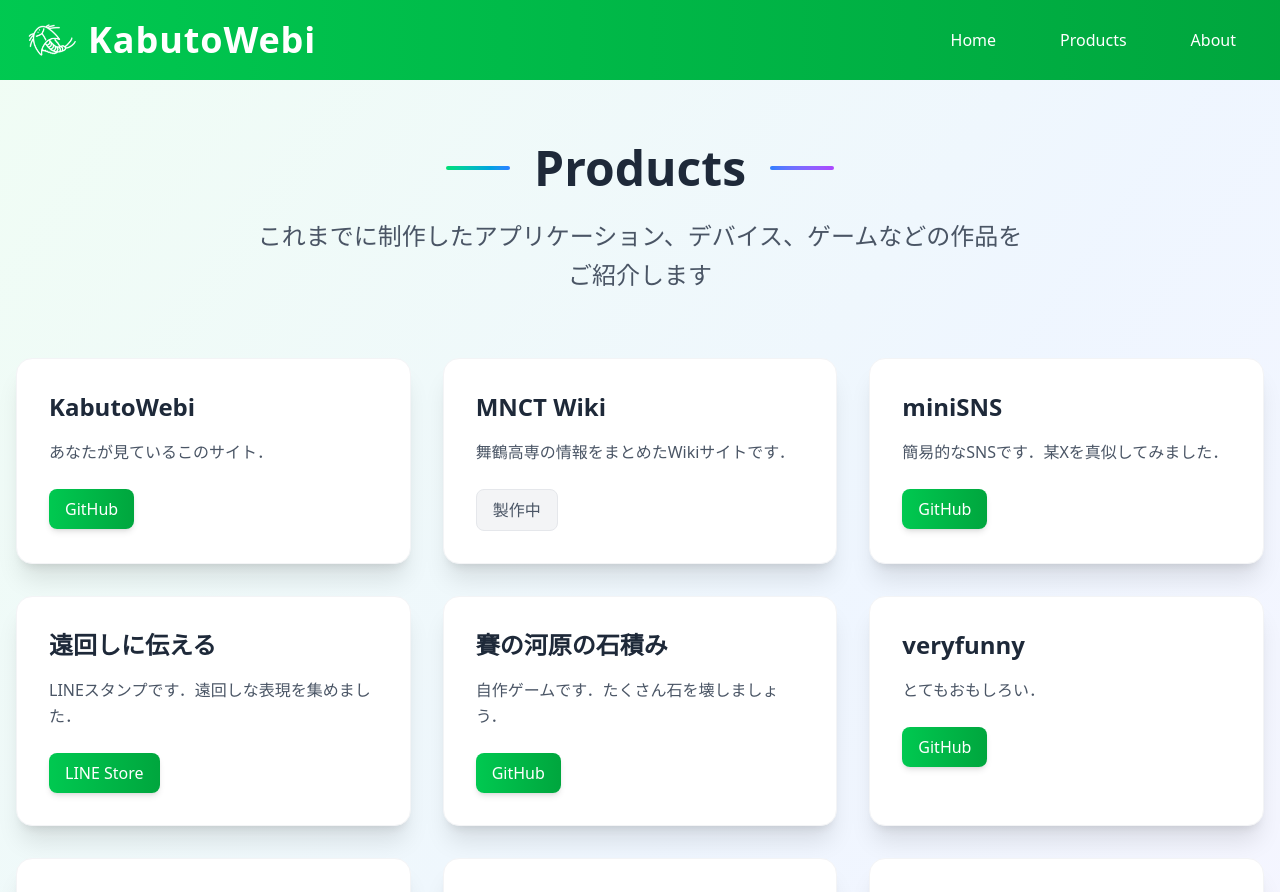
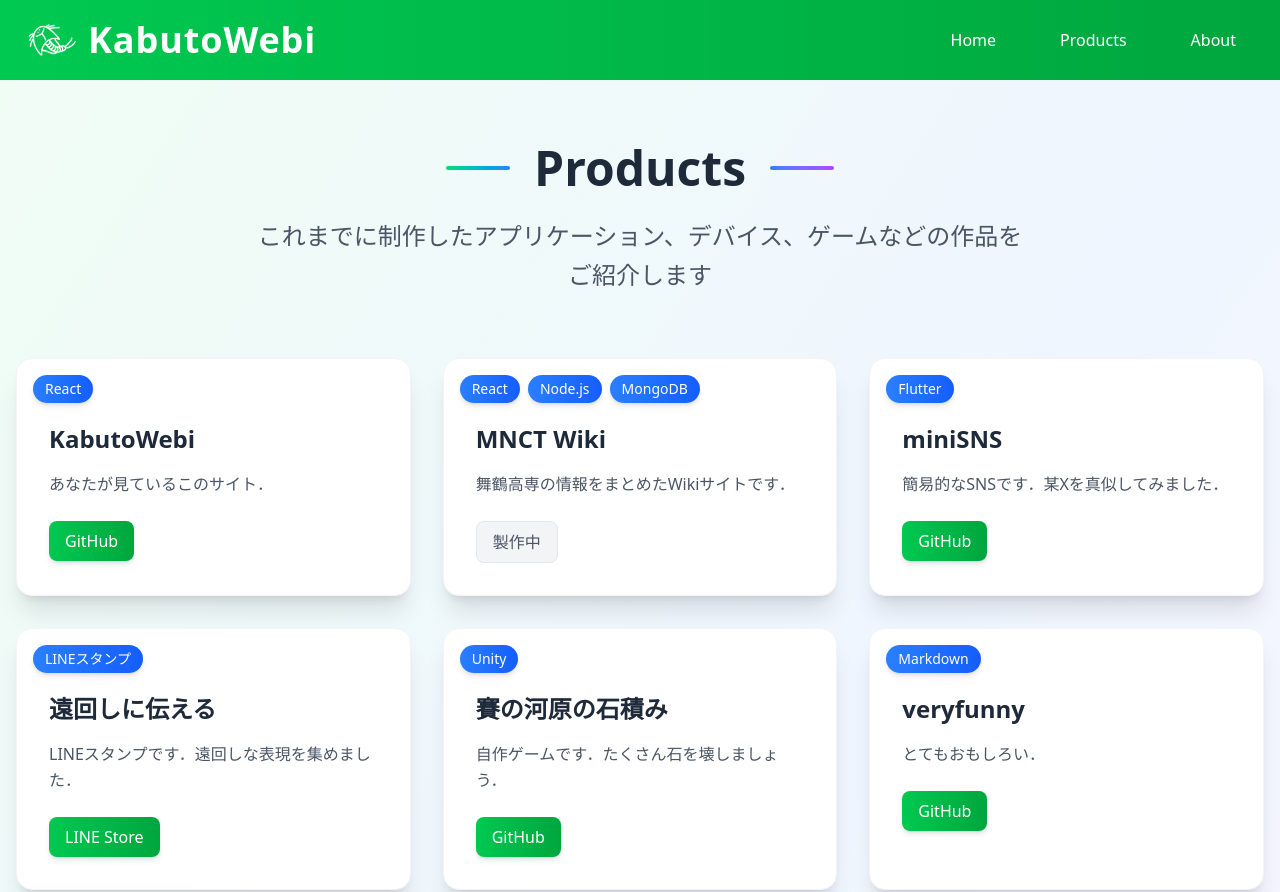
Before and after one commit to KabutoEbi/KabutoWebi, a React (Vite) app: page /products in a window 1280 px wide. Shown: the top 892 px of the page. Built offline with nearby package versions, Linux system fonts and the light colour scheme.

Commit message:
update ui, add product

```diff
--- a/src/components/Notifications.jsx
+++ b/src/components/Notifications.jsx
@@ -2,7 +2,9 @@ import React from "react";
 
 const Notifications = () => {
     const notifications = [
-        { date: "2025年07月13日", content: "Productsを更新  ", type: "feature" },
+        { date: "2025年07月14日", content: "Productsを更新", type: "feature" },
+        { date: "2025年07月14日", content: "一部UIを更新", type: "update" },
+        { date: "2025年07月13日", content: "Productsを更新", type: "feature" },
         { date: "2025年07月13日", content: "UIを大幅更新", type: "update" },
         { date: "2025年05月30日", content: "一部UIを更新", type: "update" },
         { date: "2025年05月28日", content: "一部UIを更新", type: "update" },
--- a/src/components/Product.jsx
+++ b/src/components/Product.jsx
@@ -1,9 +1,21 @@
 import React from "react";
 
-const Product = ({ Name, description, links = [] }) => {
+const Product = ({ Name, description, language, links = [] }) => {
+    // languageが配列かどうかをチェック
+    const languages = Array.isArray(language) ? language : language ? [language] : [];
+
     return (
-        <article className="group bg-white rounded-2xl shadow-xl p-8 hover:shadow-2xl transition-all duration-300 hover:transform hover:-translate-y-2 border border-gray-100">
-            <div className="mb-6">
+        <article className="group bg-white rounded-2xl shadow-xl p-8 hover:shadow-2xl transition-all duration-300 hover:transform hover:-translate-y-2 border border-gray-100 relative">
+            {languages.length > 0 && (
+                <div className="absolute top-4 left-4 flex flex-wrap gap-2">
+                    {languages.map((lang, index) => (
+                        <div key={index} className="bg-gradient-to-r from-blue-500 to-blue-600 text-white px-3 py-1 rounded-full text-sm font-medium shadow-md">
+                            {lang}
+                        </div>
+                    ))}
+                </div>
+            )}
+            <div className="mb-6 mt-8">
                 <h2 className="text-2xl font-bold text-gray-800 mb-4 group-hover:text-green-600 transition-colors duration-300">
                     {Name}
                 </h2>
--- a/src/pages/Products.jsx
+++ b/src/pages/Products.jsx
@@ -22,6 +22,7 @@ const Products = () => {
                     <Product
                         Name="KabutoWebi"
                         description="あなたが見ているこのサイト．"
+                        language="React"
                         links={[
                             { label: "GitHub", url: "https://github.com/KabutoEbi/KabutoWebi" },
                         ]}
@@ -30,6 +31,7 @@ const Products = () => {
                     <Product
                         Name="MNCT Wiki"
                         description="舞鶴高専の情報をまとめたWikiサイトです．"
+                        language={["React", "Node.js", "MongoDB"]}
                         links={[
                             { label: "製作中", isInProgress: true, },
                         ]}
@@ -38,6 +40,7 @@ const Products = () => {
                     <Product
                         Name="miniSNS"
                         description="簡易的なSNSです．某Xを真似してみました．"
+                        language="Flutter"
                         links={[
                             { label: "GitHub", url: "https://github.com/KabutoEbi/miniSNS"},
                         ]}
@@ -46,6 +49,7 @@ const Products = () => {
                     <Product
                         Name="遠回しに伝える"
                         description="LINEスタンプです．遠回しな表現を集めました．"
+                        language="LINEスタンプ"
                         links={[
                             { label: "LINE Store", url: "https://line.me/S/sticker/30147548" },
                         ]}
@@ -54,6 +58,7 @@ const Products = () => {
                     <Product
                         Name="賽の河原の石積み"
                         description="自作ゲームです．たくさん石を壊しましょう．"
+                        language="Unity"
                         links={[
                             { label: "GitHub", url: "https://github.com/KabutoEbi/StackStones" },
                         ]}
@@ -62,6 +67,7 @@ const Products = () => {
                     <Product
                         Name="veryfunny"
                         description="とてもおもしろい．"
+                        language="Markdown"
                         links={[
                             { label: "GitHub", url: "https://github.com/KabutoEbi/veryfunny" },
                         ]}
@@ -70,6 +76,7 @@ const Products = () => {
                     <Product
                         Name="Body Balancer"
                         description="座布団に座るだけで体の姿勢状況を測定するデバイスです．"
+                        language={["Python", "Raspberry Pi Pico", "Jetson Nano"]}
                         links={[
                             { label: "資料", url: "https://drive.google.com/file/d/1qRbASGgWBVy6I860xdmvNxihezG-eAx7/view?usp=sharing" },
                         ]}
@@ -78,6 +85,7 @@ const Products = () => {
                     <Product
                         Name="ぷらなび.pig"
                         description="貯金箱とぬりえを組み合わせた目標達成ツールです．"
+                        language="Arduino"
                         links={[
                             { label: "コンテストサイト", url: "https://protopedia.net/prototype/6398" },
                         ]}
@@ -86,6 +94,7 @@ const Products = () => {
                     <Product
                         Name="Arduinoで2進数時計"
                         description="Arduinoで2進数時計を作りました．"
+                        language="Arduino"
                         links={[
                             { label: "Qiita", url: "https://qiita.com/KabutoEbi/items/16753cae7f433e0ec461" },
                             { label: "GitHub", url: "https://github.com/KabutoEbi/BinaryClock" },
@@ -95,6 +104,7 @@ const Products = () => {
                     <Product
                         Name="自動販売機"
                         description="簡易的な自動販売機です．"
+                        language="Arduino"
                         links={[
                             { label: "動画", url: "https://youtube.com/shorts/h0v0p4pKwqg?feature=share" },
                         ]}
```
